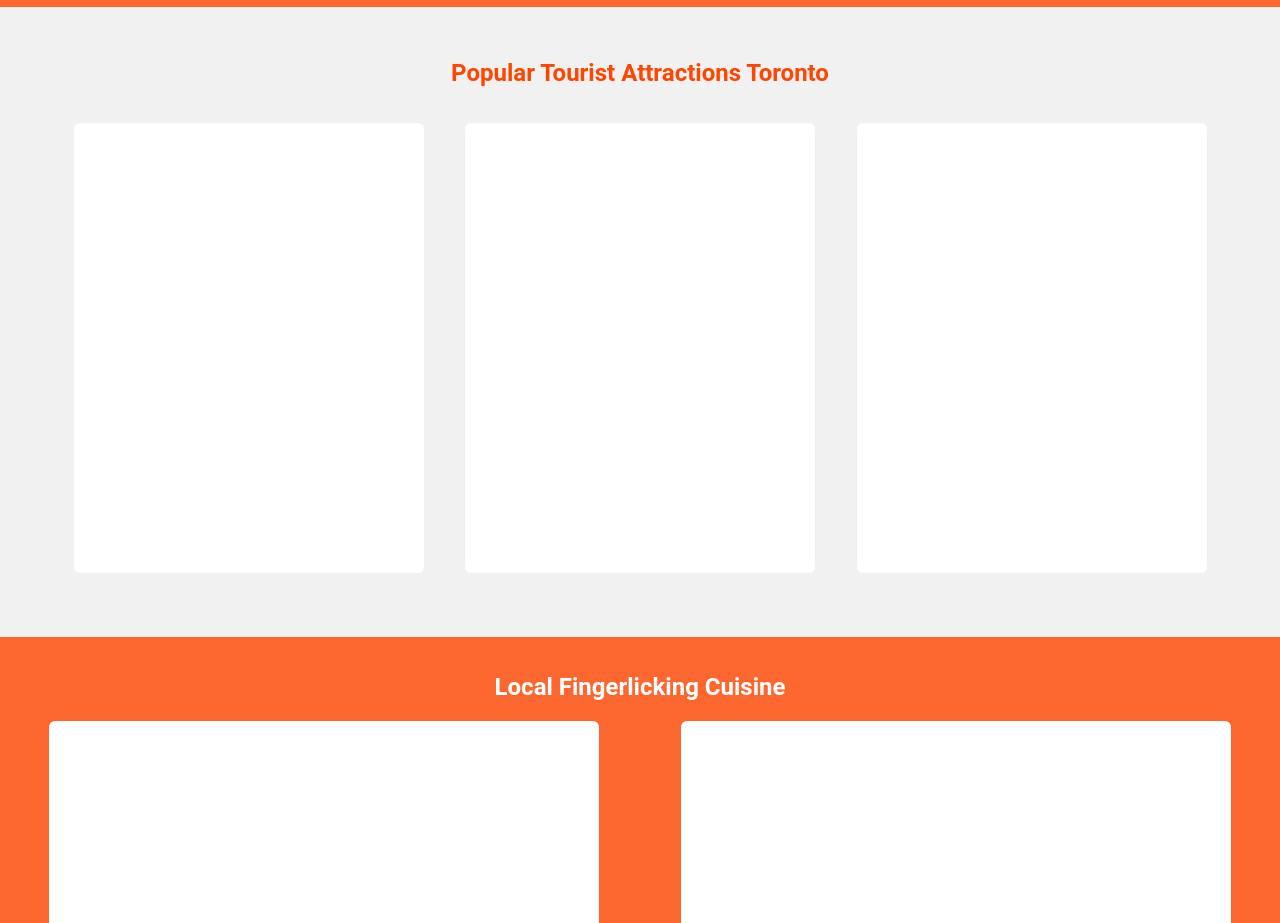
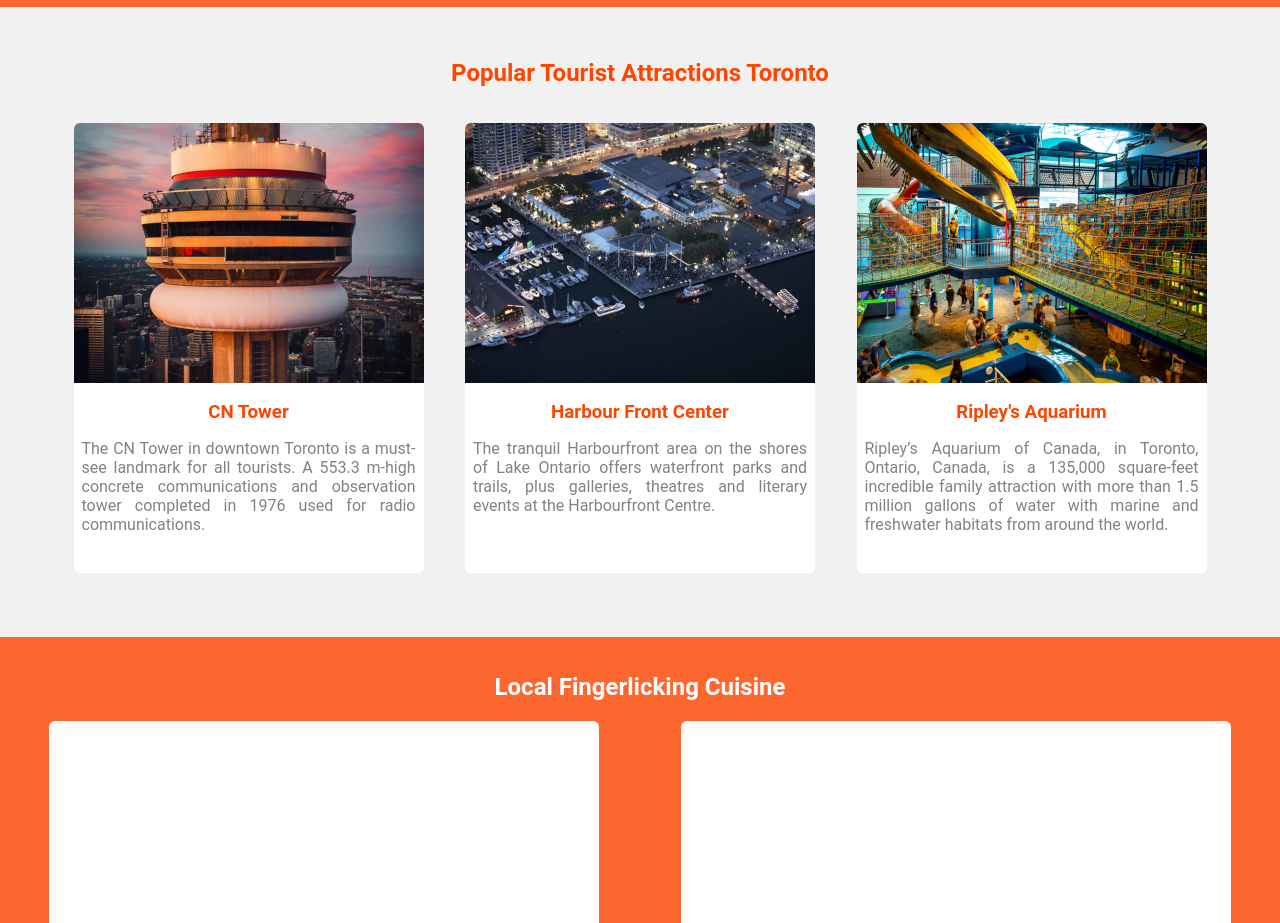
Before and after one commit to manvinderjit/2023-Project-Travel-Guide-Landing-Page, a plain HTML site: page index.html in a window 1280 px wide. Shown: the part 1480-2403 px from the top of the page. Drawn offline with Linux system fonts and the light colour scheme.

Commit message:
comp: Add tourist attractions

```diff
--- a/index.html
+++ b/index.html
@@ -66,9 +66,27 @@
             <section class="section-tourist-attractions">
                 <h2>Popular Tourist Attractions Toronto</h2>
                     <div class="wrapper-tourist-attractions">
-                        <div class="card-tourist-attraction"></div>
-                        <div class="card-tourist-attraction"></div>
-                        <div class="card-tourist-attraction"></div>
+                        <div class="card-tourist-attraction">
+                            <div class="info-card-image"><img src="./images/CN-Tower350x260.png"></div>
+                            <div class="info-card-text">
+                                <h3>CN Tower</h3>
+                                <p>The CN Tower in downtown Toronto is a must-see landmark for all tourists. A 553.3 m-high concrete communications and observation tower completed in 1976 used for radio communications.</p>
+                            </div>
+                        </div>
+                        <div class="card-tourist-attraction">
+                            <div class="info-card-image"><img src="./images/harbour-front.png"></div>
+                            <div class="info-card-text">
+                                <h3>Harbour Front Center</h3>
+                                <p>The tranquil Harbourfront area on the shores of Lake Ontario offers waterfront parks and trails, plus galleries, theatres and literary events at the Harbourfront Centre.</p>
+                            </div>
+                        </div>
+                        <div class="card-tourist-attraction">
+                            <div class="info-card-image"><img src="./images/ripley-aquarium.png"></div>
+                            <div class="info-card-text">
+                                <h3>Ripley's Aquarium</h3>
+                                <p>Ripley’s Aquarium of Canada, in Toronto, Ontario, Canada, is a 135,000 square-feet incredible family attraction with more than 1.5 million gallons of water with marine and freshwater habitats from around the world.</p>
+                            </div>
+                        </div>
                     </div>
             </section>
 
--- a/style.css
+++ b/style.css
@@ -149,8 +149,7 @@
 }
 
 .card-tourist-attraction {
-    width: 350px;
-    height: 450px;
+
 }
 
 .section-local-cuisine {
```
Also changed, not shown: images/CN-Tower350x260.png (added), images/harbour-front.png (added), images/ripley-aquarium.png (added).
